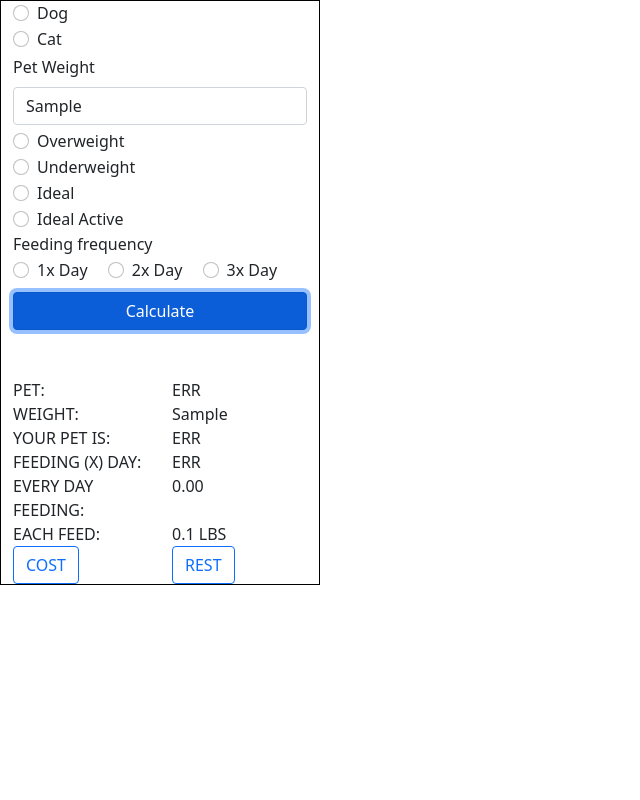
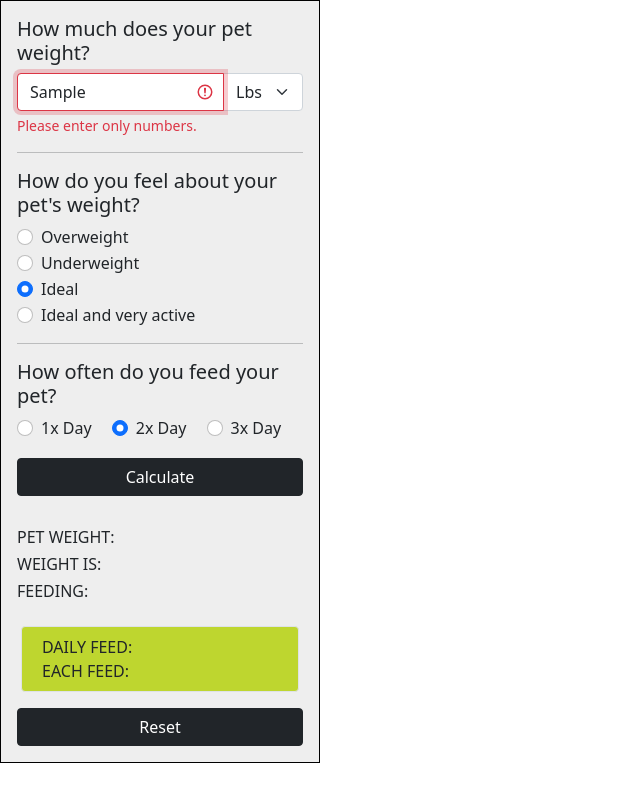
Before and after one commit to MrTost/pet-food-calculator, a website: page index.html in a window 1280 px wide. Both pictures are taken after typing "Sample" into the empty fields and a click on the button "Calculate". Shown: the whole page, without its empty margins (0-640 px from the left). Drawn offline with nearby package versions, Linux system fonts and the light colour scheme.

Commit message:
add style and validation

```diff
--- a/index.css
+++ /dev/null
@@ -1,4 +0,0 @@
-.pfc-container {
-    max-width: 320px;
-    border: solid 1px black;
-}
--- a/index.html
+++ b/index.html
@@ -8,8 +8,6 @@
     <link href="https://cdn.jsdelivr.net/npm/bootstrap@5.1.1/dist/css/bootstrap.min.css" rel="stylesheet" integrity="sha384-F3w7mX95PdgyTmZZMECAngseQB83DfGTowi0iMjiWaeVhAn4FJkqJByhZMI3AhiU" crossorigin="anonymous">
 
     <title>Pet Food Calculator</title>
-</head>
-<body class="h-100 w-100">
 
     <style>
         .pfc-container {
@@ -17,29 +15,30 @@
             border: solid 1px black;
         }
     </style>
+</head>
+<body class="h-100 w-100">
 
 <div class="pfc-container">
     <!-- CALC INPUT -->
-    <div class="container mb-5">
-        <form id="pfcInForm">
-            <!-- TYPE -->
-            <div class="form-check">
-                <input class="form-check-input" type="radio" name="pfcInType" id="pfcInTypeDog">
-                <label class="form-check-label" for="pfcInTypeDog">
-                    Dog
-                </label>
+    <div class="p-3" style="background-color: #eee;">
+        <form id="pfcInForm" autocomplete="off">
+            <!-- WEIGHT -->
+            <label for="pfcInWeight" class="form-label h5">How much does your pet weight?</label>
+            <div class="input-group has-validation mb-1">
+                <input type="text" class="form-control" id="pfcInWeight" placeholder="Ex: 100.00">
+                <select class="form-select" id="pfcInUnit" style="max-width: 80px" aria-label="Unit of measure">
+                    <option value="Lbs">Lbs</option>
+                    <option value="Kg">Kg</option>
+                </select>
+                <div id="validationServerUsernameFeedback" class="invalid-feedback">
+                    Please enter only numbers.
                 </div>
-            <div class="form-check">
-                <input class="form-check-input" type="radio" name="pfcInType" id="pfcInTypeCat">
-                <label class="form-check-label" for="pfcInTypeCat">
-                    Cat
-                </label>
             </div>
-            <!-- WEIGHT -->
-            <div class="my-1">
-                <label for="pfcInWeight" class="form-label">Pet Weight</label>
-                <input type="text" class="form-control" id="pfcInWeight">
-            </div>
+
+            <hr />
+
+            <h5 class="mb-2">How do you feel about your pet's weight?</h5>
+
             <!-- WEIGHT TYPE -->
             <div class="form-check">
                 <input class="form-check-input" type="radio" name="pfcInWeightType" id="pfcInWeightOver">
@@ -54,7 +53,7 @@
                 </label>
             </div>
             <div class="form-check">
-                <input class="form-check-input" type="radio" name="pfcInWeightType" id="pfcInWeightIdeal">
+                <input class="form-check-input" type="radio" name="pfcInWeightType" id="pfcInWeightIdeal" checked>
                 <label class="form-check-label" for="pfcInWeightIdeal">
                     Ideal
                 </label>
@@ -62,17 +61,21 @@
             <div class="form-check">
                 <input class="form-check-input" type="radio" name="pfcInWeightType" id="pfcInWeightIdealActive">
                 <label class="form-check-label" for="pfcInWeightIdealActive">
-                    Ideal Active
+                    Ideal and very active
                 </label>
             </div>
+
+            <hr />
+
+            <h5 class="mb-2">How often do you feed your pet?</h5>
+
             <!-- FEEDING FREQUENCY -->
-            <h6 class="my-1">Feeding frequency</h6>
             <div class="form-check form-check-inline">
                 <input class="form-check-input" type="radio" name="pfcInFrequency" id="pfcInFreq1" value="1">
                 <label class="form-check-label" for="pfcInFreq1">1x Day</label>
             </div>
             <div class="form-check form-check-inline">
-                <input class="form-check-input" type="radio" name="pfcInFrequency" id="pfcInFreq2" value="2">
+                <input class="form-check-input" type="radio" name="pfcInFrequency" id="pfcInFreq2" value="2" checked>
                 <label class="form-check-label" for="pfcInFreq2">2x Day</label>
             </div>
             <div class="form-check form-check-inline">
@@ -80,51 +83,48 @@
                 <label class="form-check-label" for="pfcInFreq3">3x Day</label>
             </div>
 
-            <div class="d-grid gap-2 mt-2">
-                <button type="submit" class="btn btn-primary">Calculate</button>
+            <div class="d-grid gap-2 mt-3">
+                <button type="submit" class="btn btn-dark">Calculate</button>
             </div>
         </form>
     </div>
 
     <!-- CALC OUTPUT -->
-    <div class="container">
+    <div class="p-3" style="background-color: #eee;">
         <div class="row row-cols-2">
-            <div class="col">PET:</div>
-            <div class="col" id="pfcOutType">DOG</div>
+            <div class="col h6">PET WEIGHT:</div>
+            <div class="col text-end" id="pfcOutWeight"></div>
 
-            <div class="col">WEIGHT:</div>
-            <div class="col" id="pfcOutWeight">10 LBS</div>
+            <div class="col h6">WEIGHT IS:</div>
+            <div class="col text-end text-uppercase" id="pfcOutWeightType"></div>
 
-            <div class="col">YOUR PET IS:</div>
-            <div class="col" id="pfcOutWeightType">IDEAL WEIGHT</div>
+            <div class="col h6">FEEDING:</div>
+            <div class="col text-end" id="pfcOutFrequency"></div>
+        </div>
 
-            <div class="col">FEEDING (X) DAY:</div>
-            <div class="col" id="pfcOutFrequency">2</div>
+        <div class="row row-cols-2 border rounded p-2 mx-1 my-3" style="background-color: #bed62f;">
+            <div class="col my-auto">
+                <span class="h6">DAILY FEED:</span>
+            </div>
+            <div class="col text-end my-auto" id="pfcOutFeedDay"></div>
 
-            <div class="col">EVERY DAY FEEDING:</div>
-            <div class="col" id="pfcOutFeedDay">0.2 LBS</div>
+            <div class="col my-auto">
+                <span class="h6">EACH FEED:</span>
+            </div>
+            <div class="col text-end" id="pfcOutFeed"></div>
+        </div>
 
-            <div class="col">EACH FEED:</div>
-            <div class="col" id="pfcOutFeed">0.1 LBS</div>
-
-            <div class="col">
-                <button type="button" class="btn btn-outline-primary">COST</button>
-            </div>
-            <div class="col">
-                <button type="button" class="btn btn-outline-primary" id="pfcBtnReset">REST</button>
-            </div>
+        <div class="d-grid gap-2 mt-3">
+            <button type="button" class="btn btn-dark" id="pfcBtnReset">Reset</button>
         </div>
     </div>
 </div>
 
-<script type="text/javascript" src="index.js"></script>
-
 <script>
     // INPUT
     const pfcForm = document.getElementById('pfcInForm');
-    const pfcInTypeDog = document.getElementById('pfcInTypeDog');
-    const pfcInTypeCat = document.getElementById('pfcInTypeCat');
     const pfcInWeight = document.getElementById('pfcInWeight');
+    const pfcInUnit = document.getElementById('pfcInUnit');
     const pfcInWeightOver = document.getElementById('pfcInWeightOver');
     const pfcInWeightUnder = document.getElementById('pfcInWeightUnder');
     const pfcInWeightIdeal = document.getElementById('pfcInWeightIdeal');
@@ -133,7 +133,6 @@
     const pfcInFreq2 = document.getElementById('pfcInFreq2');
     const pfcInFreq3 = document.getElementById('pfcInFreq3');
     // OUTPUT
-    const pfcOutType = document.getElementById('pfcOutType');
     const pfcOutWeight = document.getElementById('pfcOutWeight');
     const pfcOutWeightType = document.getElementById('pfcOutWeightType');
     const pfcOutFrequency = document.getElementById('pfcOutFrequency');
@@ -142,21 +141,40 @@
     // BUTTONS
     const pfcBtnReset = document.getElementById('pfcBtnReset');
 
+    function pfcRemoveError () {
+        pfcInWeight.classList.remove('is-invalid');
+        pfcInWeight.removeEventListener('keypress', pfcRemoveError);
+    }
+
+    function pfcReset() {
+        pfcForm.reset();
+        pfcResetResults();
+        pfcInWeight.focus();
+    }
+
+    function pfcResetResults() {
+        pfcOutWeight.textContent = '';
+        pfcOutWeightType.textContent = '';
+        pfcOutFrequency.textContent = '';
+        pfcOutFeedDay.textContent = '';
+        pfcOutFeed.textContent = '';
+    }
+
     function pfcCalculate(event) {
         event.preventDefault();
         event.stopPropagation();
 
-        if (pfcInTypeDog.checked) {
-            pfcOutType.textContent = 'DOG';
-        } else if (pfcInTypeCat.checked) {
-            pfcOutType.textContent = 'CAT';
+        pfcResetResults();
+
+        if (!pfcInWeight.value || isNaN(pfcInWeight.value)) {
+            pfcInWeight.focus();
+            pfcInWeight.classList.add('is-invalid');
+            pfcInWeight.addEventListener('keypress', pfcRemoveError);
         } else {
-            pfcOutType.textContent = 'ERR';
-        }
+            const weight = Number(pfcInWeight.value);
+            const unit = pfcInUnit.value;
 
-        if (pfcInWeight.value) {
-            pfcOutWeight.textContent = pfcInWeight.value;
-        }
+            pfcOutWeight.textContent = `${weight.toFixed(2)} ${unit}`;
 
             if (pfcInWeightOver.checked) {
                 pfcOutWeightType.textContent = 'Overweight';
@@ -171,17 +189,14 @@
             }
 
             if (pfcInFreq1.checked) {
-            pfcOutFrequency.pfcOutFrequency = '1';
+                pfcOutFrequency.textContent = 'ONCE A DAY';
             } else if (pfcInFreq2.checked) {
-            pfcOutFrequency.pfcOutFrequency = '2';
+                pfcOutFrequency.textContent = 'TWICE A DAY';
             } else if (pfcInFreq3.checked) {
-            pfcOutFrequency.pfcOutFrequency = '3';
+                pfcOutFrequency.textContent = 'x3 A DAY';
             } else {
                 pfcOutFrequency.textContent = 'ERR';
             }
-
-        if (!Number.isNaN(pfcInWeight.value)) {
-            const weight = Number(pfcInWeight.value);
 
             let feedDay;
 
@@ -197,28 +212,18 @@
                 feedDay = 0;
             }
 
-            pfcOutFeedDay.textContent = `${feedDay.toFixed(2)}`;
+            pfcOutFeedDay.textContent = `${feedDay.toFixed(2)} ${unit}`;
 
             if (pfcInFreq1.checked) {
-                pfcOutFeed.textContent = `${feedDay.toFixed(2)}`;
+                pfcOutFeed.textContent = `${feedDay.toFixed(2)} ${unit}`;
             } else if (pfcInFreq2.checked) {
-                pfcOutFeed.textContent = `${(feedDay / 2).toFixed(2)}`;
+                pfcOutFeed.textContent = `${(feedDay / 2).toFixed(2)} ${unit}`;
             } else if (pfcInFreq3.checked) {
-                pfcOutFeed.textContent = `${(feedDay / 3).toFixed(2)}`;
+                pfcOutFeed.textContent = `${(feedDay / 3).toFixed(2)} ${unit}`;
             } else {
                 pfcOutFrequency.textContent = 'ERR';
             }
         }
-    }
-
-    function pfcReset(event) {
-        pfcForm.reset();
-        pfcOutType.textContent = '';
-        pfcOutWeight.textContent = '';
-        pfcOutWeightType.textContent = '';
-        pfcOutFrequency.textContent = '';
-        pfcOutFeedDay.textContent = '';
-        pfcOutFeed.textContent = '';
     }
 
     pfcForm.addEventListener('submit', pfcCalculate);
--- a/index.js
+++ /dev/null
@@ -1,103 +0,0 @@
-// INPUT
-const pfcForm = document.getElementById('pfcInForm');
-const pfcInTypeDog = document.getElementById('pfcInTypeDog');
-const pfcInTypeCat = document.getElementById('pfcInTypeCat');
-const pfcInWeight = document.getElementById('pfcInWeight');
-const pfcInWeightOver = document.getElementById('pfcInWeightOver');
-const pfcInWeightUnder = document.getElementById('pfcInWeightUnder');
-const pfcInWeightIdeal = document.getElementById('pfcInWeightIdeal');
-const pfcInWeightIdealActive = document.getElementById('pfcInWeightIdealActive');
-const pfcInFreq1 = document.getElementById('pfcInFreq1');
-const pfcInFreq2 = document.getElementById('pfcInFreq2');
-const pfcInFreq3 = document.getElementById('pfcInFreq3');
-// OUTPUT
-const pfcOutType = document.getElementById('pfcOutType');
-const pfcOutWeight = document.getElementById('pfcOutWeight');
-const pfcOutWeightType = document.getElementById('pfcOutWeightType');
-const pfcOutFrequency = document.getElementById('pfcOutFrequency');
-const pfcOutFeedDay = document.getElementById('pfcOutFeedDay');
-const pfcOutFeed = document.getElementById('pfcOutFeed');
-// BUTTONS
-const pfcBtnReset = document.getElementById('pfcBtnReset');
-
-function pfcCalculate(event) {
-    event.preventDefault();
-    event.stopPropagation();
-
-    if (pfcInTypeDog.checked) {
-        pfcOutType.textContent = 'DOG';
-    } else if (pfcInTypeCat.checked) {
-        pfcOutType.textContent = 'CAT';
-    } else {
-        pfcOutType.textContent = 'ERR';
-    }
-
-    if (pfcInWeight.value) {
-        pfcOutWeight.textContent = pfcInWeight.value;
-    }
-
-    if (pfcInWeightOver.checked) {
-        pfcOutWeightType.textContent = 'Overweight';
-    } else if (pfcInWeightUnder.checked) {
-        pfcOutWeightType.textContent = 'Underweight';
-    } else if (pfcInWeightIdeal.checked) {
-        pfcOutWeightType.textContent = 'Ideal';
-    } else if (pfcInWeightIdealActive.checked) {
-        pfcOutWeightType.textContent = 'Ideal Active';
-    } else {
-        pfcOutWeightType.textContent = 'ERR';
-    }
-
-    if (pfcInFreq1.checked) {
-        pfcOutFrequency.pfcOutFrequency = '1';
-    } else if (pfcInFreq2.checked) {
-        pfcOutFrequency.pfcOutFrequency = '2';
-    } else if (pfcInFreq3.checked) {
-        pfcOutFrequency.pfcOutFrequency = '3';
-    } else {
-        pfcOutFrequency.textContent = 'ERR';
-    }
-
-    if (!Number.isNaN(pfcInWeight.value)) {
-        const weight = Number(pfcInWeight.value);
-
-        let feedDay;
-
-        if (pfcInWeightOver.checked) {
-            feedDay = weight * 0.015;
-        } else if (pfcInWeightUnder.checked) {
-            feedDay = weight * 0.03;
-        } else if (pfcInWeightIdeal.checked) {
-            feedDay = weight * 0.02;
-        } else if (pfcInWeightIdealActive.checked) {
-            feedDay = weight * 0.035;
-        } else {
-            feedDay = 0;
-        }
-
-        pfcOutFeedDay.textContent = `${feedDay.toFixed(2)}`;
-
-        if (pfcInFreq1.checked) {
-            pfcOutFeed.textContent = `${feedDay.toFixed(2)}`;
-        } else if (pfcInFreq2.checked) {
-            pfcOutFeed.textContent = `${(feedDay / 2).toFixed(2)}`;
-        } else if (pfcInFreq3.checked) {
-            pfcOutFeed.textContent = `${(feedDay / 3).toFixed(2)}`;
-        } else {
-            pfcOutFrequency.textContent = 'ERR';
-        }
-    }
-}
-
-function pfcReset(event) {
-    pfcForm.reset();
-    pfcOutType.textContent = '';
-    pfcOutWeight.textContent = '';
-    pfcOutWeightType.textContent = '';
-    pfcOutFrequency.textContent = '';
-    pfcOutFeedDay.textContent = '';
-    pfcOutFeed.textContent = '';
-}
-
-pfcForm.addEventListener('submit', pfcCalculate);
-pfcBtnReset.addEventListener('click', pfcReset);
```
Lines whose indentation alone changed are shown as unchanged.
